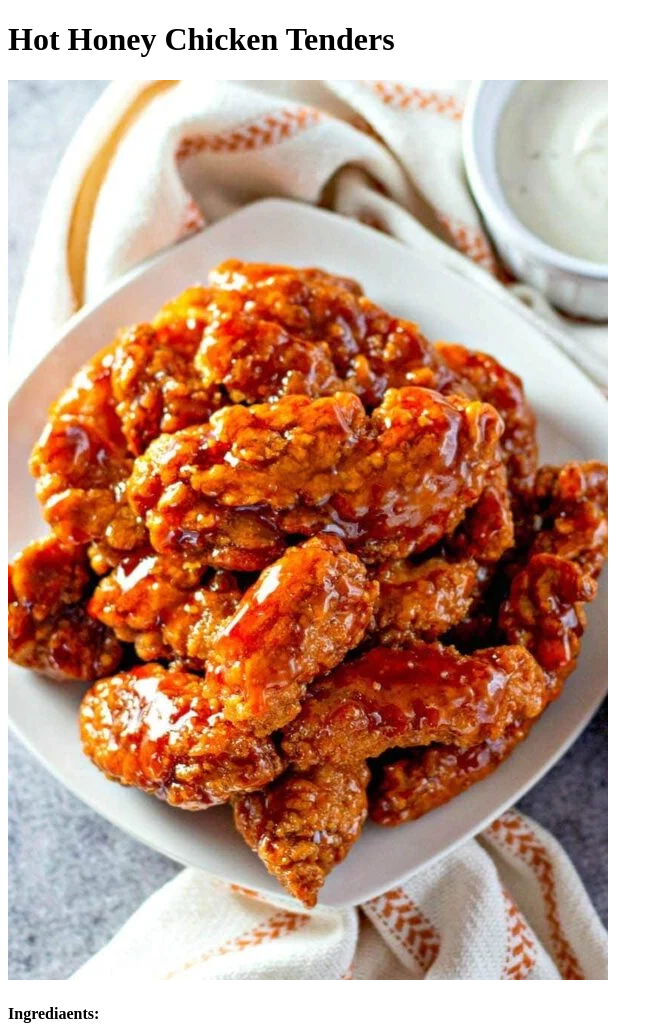
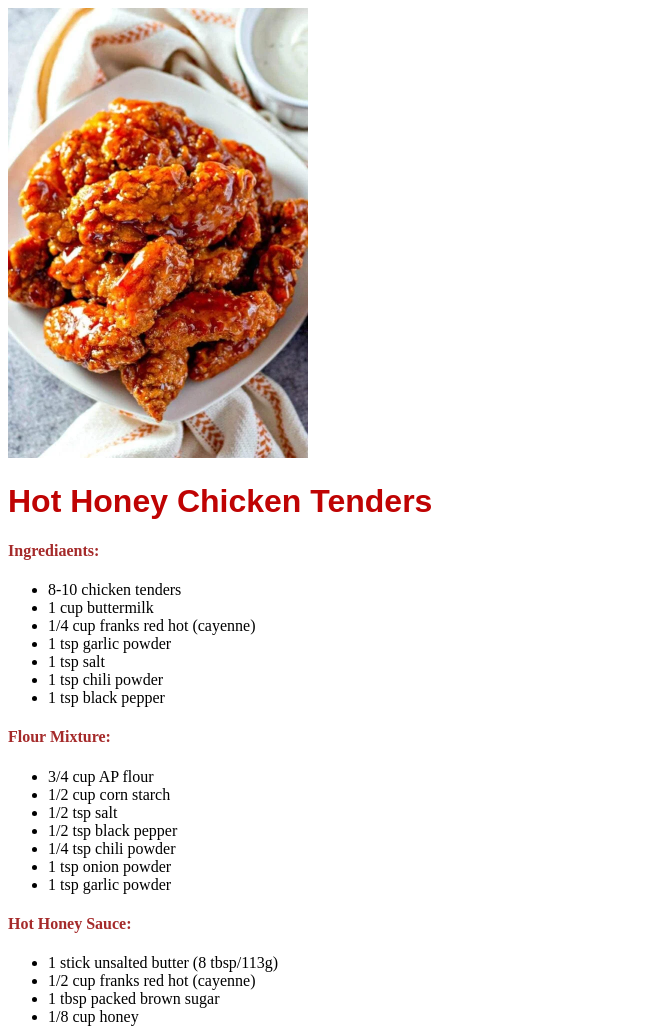
Before and after one commit to Br0nzeGod/odin-recipes, a plain HTML site: page recipes/hot-honey-chicken-tenders.html in a window 1280 px wide. Shown: the top 1029 px of the page, without its empty margins (0-663 px from the left). Drawn offline with Linux system fonts and the light colour scheme.

Commit message:
add stylesheet

```diff
--- a/recipes/hot-honey-chicken-tenders.html
+++ b/recipes/hot-honey-chicken-tenders.html
@@ -5,10 +5,13 @@
     <meta http-equiv="X-UA-Compatible" content="IE=edge">
     <meta name="viewport" content="width=device-width, initial-scale=1.0">
     <title>Document</title>
+    <link rel="stylesheet" href="style.css"
 </head>
+
 <body>
-    <H1>Hot Honey Chicken Tenders</H1>
     <img src="../images/Chicken-Tenders.jpeg">
+
+    <h1>Hot Honey Chicken Tenders</1>
 
     <h4>Ingrediaents:</h4>
     <ul>
--- /dev/null
+++ b/recipes/style.css
@@ -0,0 +1,16 @@
+/* style.css */
+
+h1 {
+    color: rgb(191, 3, 3);
+    font-family: Arial, Helvetica, sans-serif;
+}
+
+img {
+    height: auto;
+    width: 300px;
+}
+
+h4 {
+    color: brown;
+    font-family: 'Times New Roman', Times, serif;
+}
```
Also changed, not shown: index.html (+5 -2 lines), recipes/cheesymac.html (+6 -2 lines).
